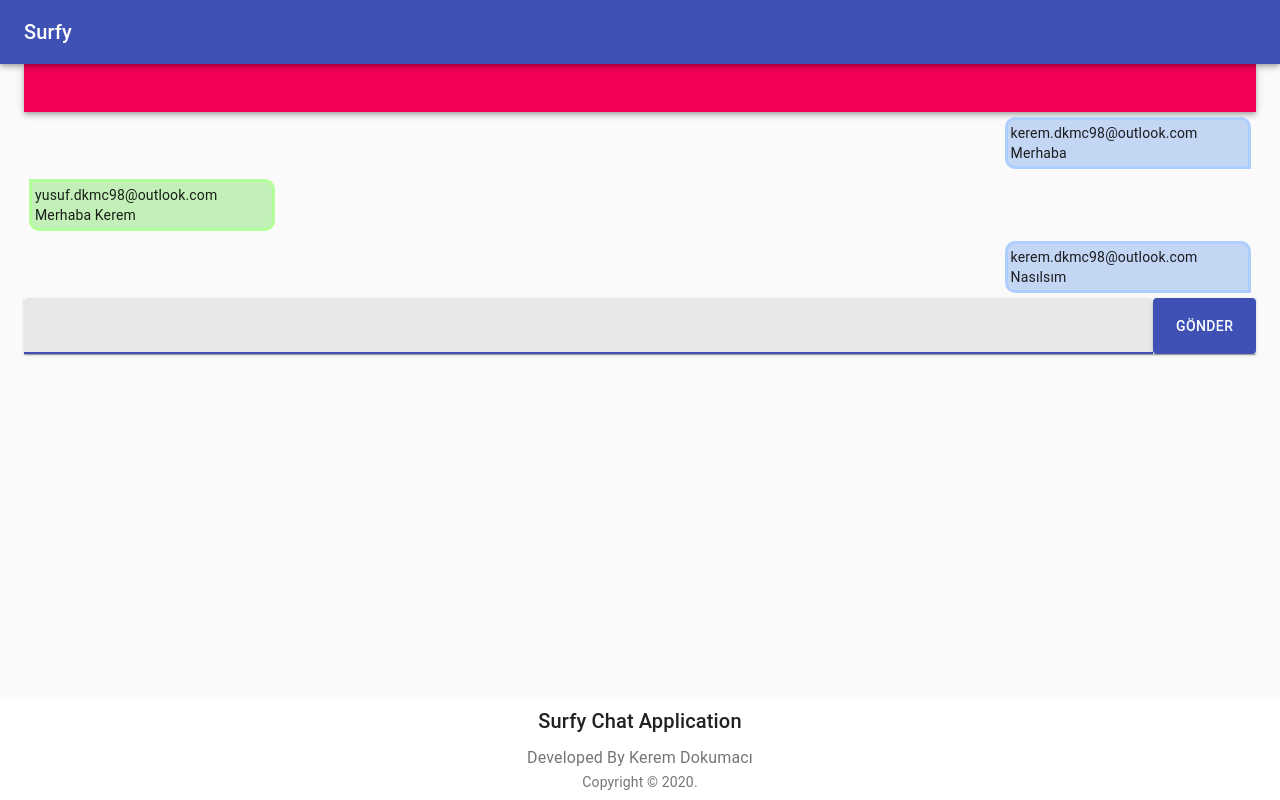
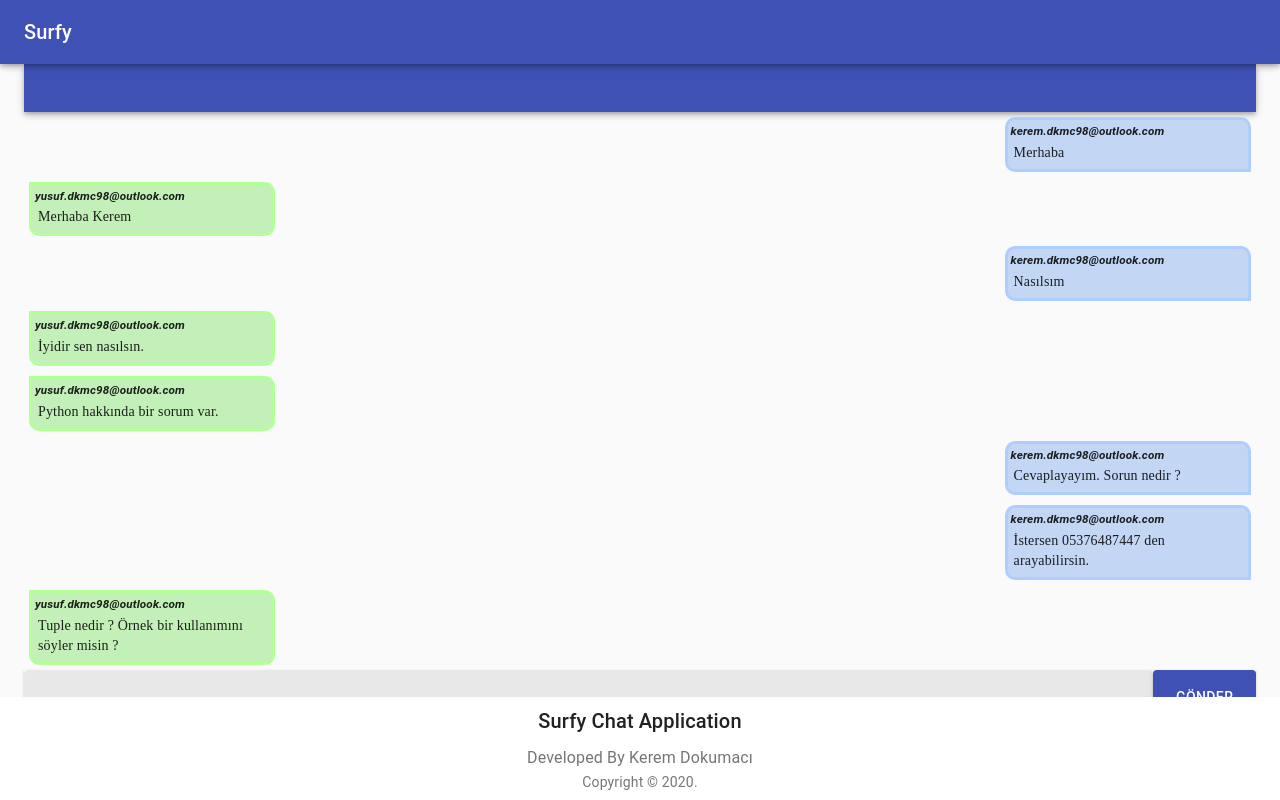
Before and after one commit to keremdokumaci/surfywebapp, a React (Create React App) app: page /rooms/1 in a window 1280 px wide. Built offline with nearby package versions, Linux system fonts and the light colour scheme.

Commit message:
add: styles to message box

```diff
--- a/src/pages/Chat/index.js
+++ b/src/pages/Chat/index.js
@@ -25,7 +25,7 @@ const Chat = () => {
         <Grid container>
             <Grid item xs={12} sm={12} md={12} l={12} xl={12}>
                 <div className={classes.root}>
-                    <AppBar position="static" color='secondary'>
+                    <AppBar position="static" color='primary'>
                     <Toolbar variant="dense">
                         <Typography variant="h6" color="inherit">
                             {title}
@@ -51,6 +51,31 @@ const Chat = () => {
                             <MessageBox isSender={true} message="Nasılsım" messageSender="kerem.dkmc98@outlook.com"/>
                         </div>
                     </Grid>
+                    <Grid item xs={12} sm={12} md={12} l={12} xl={12}>
+                        <div style={{flex:1,flexDirection:'column'}}>
+                            <MessageBox isSender={false} message="İyidir sen nasılsın." messageSender="yusuf.dkmc98@outlook.com"/>
+                        </div>
+                    </Grid>
+                    <Grid item xs={12} sm={12} md={12} l={12} xl={12}>
+                        <div style={{flex:1,flexDirection:'column'}}>
+                            <MessageBox isSender={false} message="Python hakkında bir sorum var." messageSender="yusuf.dkmc98@outlook.com"/>
+                        </div>
+                    </Grid>
+                    <Grid item xs={12} sm={12} md={12} l={12} xl={12}>
+                        <div style={{flex:1,flexDirection:'column'}}>
+                            <MessageBox isSender={true} message="Cevaplayayım. Sorun nedir ?" messageSender="kerem.dkmc98@outlook.com"/>
+                        </div>
+                    </Grid>
+                    <Grid item xs={12} sm={12} md={12} l={12} xl={12}>
+                        <div style={{flex:1,flexDirection:'column'}}>
+                            <MessageBox isSender={true} message="İstersen 05376487447 den arayabilirsin." messageSender="kerem.dkmc98@outlook.com"/>
+                        </div>
+                    </Grid>
+                    <Grid item xs={12} sm={12} md={12} l={12} xl={12}>
+                        <div style={{flex:1,flexDirection:'column'}}>
+                            <MessageBox isSender={false} message="Tuple nedir ? Örnek bir kullanımını söyler misin ?" messageSender="yusuf.dkmc98@outlook.com"/>
+                        </div>
+                    </Grid>
                 </Grid>
             </Grid>
             <Grid item xs={12} sm={12} md={12} l={12} xl={12}>
--- a/src/pages/components/messagebox.js
+++ b/src/pages/components/messagebox.js
@@ -28,17 +28,25 @@ const useStyles = makeStyles(()=>({
         padding:3,
         margin:5
     },
-
+    messageSender:{
+        fontSize:'smaller',
+        fontWeight:600,
+        fontStyle:'italic',
+    },
+    message:{
+        margin:3,
+        fontFamily:'cursive'
+    }
 }));
 const MessageBox = (props) => {
     const classes = useStyles();
     const {messageSender,message,isSender} = props;
     return(
         <div className={isSender ? classes.senderArea : classes.receiverArea}>
-            <div>
+            <div className={classes.messageSender}>
                 {messageSender}
             </div>
-            <div>
+            <div className={classes.message}>
                 {message}
             </div>
         </div>
```
Also changed, not shown: 1 other file (tests, documents, lock files or other folders).
